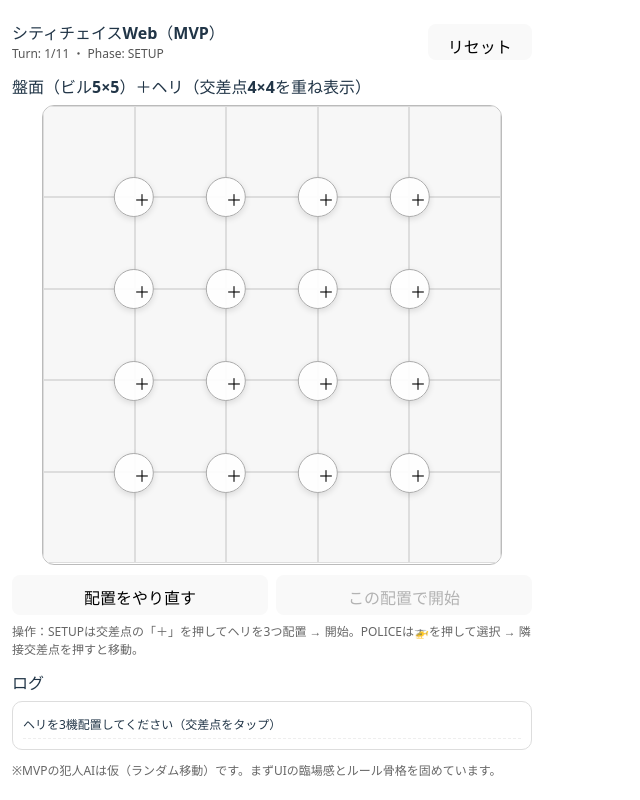
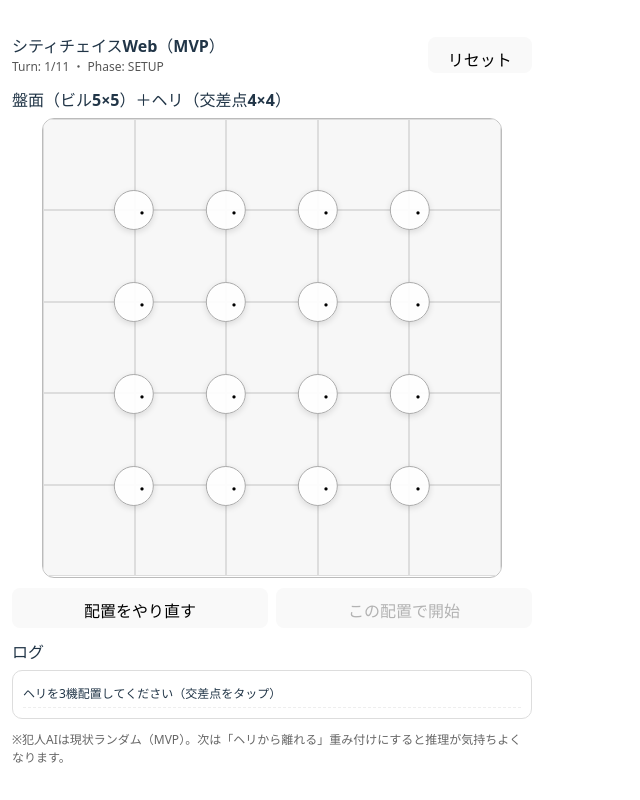
Before and after one commit to ykatoh1024-jpg/citychase-web, a React (Vite) app: page / in a window 1280 px wide. Shown: the whole page, without its empty margins (0-640 px from the left). Built offline with nearby package versions, Linux system fonts and the light colour scheme.

Commit message:
feat: police 3 actions + single-building search

```diff
--- a/src/App.tsx
+++ b/src/App.tsx
@@ -1,11 +1,13 @@
 import { useMemo, useState } from "react";
 
-type Phase = "SETUP" | "CRIMINAL" | "POLICE" | "END";
+type Phase = "SETUP" | "POLICE" | "END";
 type Cell = { r: number; c: number }; // 0..4
-type Node = { r: number; c: number }; // 0..3 (16 nodes / intersections)
+type Node = { r: number; c: number }; // 0..3 (16 intersections)
 
 const GRID = 5; // 5x5 buildings
 const NODE = 4; // 4x4 intersections
+const MAX_TURN = 11;
+const ACTIONS_PER_TURN = 3;
 
 function keyCell(c: Cell) {
   return `${c.r},${c.c}`;
@@ -14,7 +16,8 @@ function keyNode(n: Node) {
   return `${n.r},${n.c}`;
 }
 
-function searchedCells(node: Node): Cell[] {
+// Each node surrounds exactly 4 buildings:
+function surroundingCells(node: Node): Cell[] {
   const { r, c } = node;
   return [
     { r, c },
@@ -45,26 +48,39 @@ function neighbors(n: Node): Node[] {
   return cand.filter(inBoundsNode);
 }
 
+type PoliceMode = "IDLE" | "SEARCH_SELECT";
+
 type GameState = {
   turn: number; // 1..11
   phase: Phase;
 
+  // Setup / police
   helicopters: Node[]; // 3
   selectedHeli: number | null;
 
-  criminalPos: Cell; // secret
+  // Police turn
+  actionsLeft: number; // 3 -> 0
+  mode: PoliceMode;
 
-  visits: Record<string, number[]>; // cell -> [turns visited]
-  revealed: Record<string, boolean>; // cell -> revealed trace?
+  // Criminal (secret)
+  criminalPos: Cell;
+
+  // Criminal visit history: cell -> [turns visited]
+  visits: Record<string, number[]>;
+
+  // Trace revealed: cell -> boolean
+  revealed: Record<string, boolean>;
 
   log: string[];
 };
 
 function randomCell(): Cell {
-  return {
-    r: Math.floor(Math.random() * GRID),
-    c: Math.floor(Math.random() * GRID),
-  };
+  return { r: Math.floor(Math.random() * GRID), c: Math.floor(Math.random() * GRID) };
+}
+
+// MVP criminal: random move each turn (later improve)
+function criminalNextCell(): Cell {
+  return randomCell();
 }
 
 export default function App() {
@@ -73,6 +89,8 @@ export default function App() {
     phase: "SETUP",
     helicopters: [],
     selectedHeli: null,
+    actionsLeft: ACTIONS_PER_TURN,
+    mode: "IDLE",
     criminalPos: randomCell(),
     visits: {},
     revealed: {},
@@ -97,6 +115,8 @@ export default function App() {
       phase: "SETUP",
       helicopters: [],
       selectedHeli: null,
+      actionsLeft: ACTIONS_PER_TURN,
+      mode: "IDLE",
       criminalPos: randomCell(),
       visits: {},
       revealed: {},
@@ -104,7 +124,7 @@ export default function App() {
     });
   }
 
-  // Setup: place/unplace helicopters on nodes
+  // --- Setup: place/unplace helicopters on nodes ---
   function toggleHeli(n: Node) {
     if (state.phase !== "SETUP") return;
 
@@ -145,23 +165,26 @@ export default function App() {
       ...s,
       phase: "POLICE",
       turn: 1,
-      selectedHeli: null,
+      selectedHeli: 0, // default select first helicopter
+      actionsLeft: ACTIONS_PER_TURN,
+      mode: "IDLE",
       criminalPos: c0,
       visits,
-      log: ["犯人が隠れた…", ...s.log],
+      log: ["犯人が隠れた…（警察ターン開始）", ...s.log],
     }));
   }
 
-  // Police: select heli
+  // --- Police: select helicopter (does NOT consume action) ---
   function selectHeli(i: number) {
     if (state.phase !== "POLICE") return;
-    setState((s) => ({ ...s, selectedHeli: i }));
+    setState((s) => ({ ...s, selectedHeli: i, mode: "IDLE" }));
   }
 
-  // Police: move selected heli to neighbor
+  // --- Police action: move selected heli to neighbor (consumes 1 action) ---
   function moveHeli(to: Node) {
     if (state.phase !== "POLICE") return;
     if (state.selectedHeli == null) return;
+    if (state.actionsLeft <= 0) return;
 
     const from = state.helicopters[state.selectedHeli];
     const ok = neighbors(from).some((n) => keyNode(n) === keyNode(to));
@@ -173,61 +196,91 @@ export default function App() {
     setState((s) => ({
       ...s,
       helicopters: next,
-      log: [`T${s.turn}：ヘリを移動`, ...s.log],
+      actionsLeft: s.actionsLeft - 1,
+      mode: "IDLE",
+      log: [`T${s.turn}：移動（残り行動 ${s.actionsLeft - 1}）`, ...s.log],
     }));
   }
 
-  // Police: search using selected heli at its node (surrounding 4 buildings)
-  function search() {
+  // --- Police action: start search selection (does NOT consume action yet) ---
+  function enterSearchMode() {
     if (state.phase !== "POLICE") return;
     if (state.selectedHeli == null) return;
+    if (state.actionsLeft <= 0) return;
+    setState((s) => ({ ...s, mode: "SEARCH_SELECT" }));
+  }
+
+  function cancelSearchMode() {
+    if (state.phase !== "POLICE") return;
+    setState((s) => ({ ...s, mode: "IDLE" }));
+  }
+
+  // --- Police action: choose 1 building among 4 to search (consumes 1 action) ---
+  function searchCell(target: Cell) {
+    if (state.phase !== "POLICE") return;
+    if (state.selectedHeli == null) return;
+    if (state.actionsLeft <= 0) return;
+    if (state.mode !== "SEARCH_SELECT") return;
 
     const node = state.helicopters[state.selectedHeli];
-    const targets = searchedCells(node);
+    const candidates = surroundingCells(node);
+    const isCandidate = candidates.some((c) => c.r === target.r && c.c === target.c);
+    if (!isCandidate) return;
 
-    // arrest check: if criminal current position is among searched 4 buildings
-    const arrested = targets.some(
-      (c) => c.r === state.criminalPos.r && c.c === state.criminalPos.c
-    );
+    // Arrest check: only the selected building counts
+    const arrested = target.r === state.criminalPos.r && target.c === state.criminalPos.c;
     if (arrested) {
       setState((s) => ({
         ...s,
         phase: "END",
-        log: [`T${s.turn}：逮捕！警察の勝ち`, ...s.log],
+        mode: "IDLE",
+        log: [`T${s.turn}：捜索 → 逮捕！警察の勝ち`, ...s.log],
       }));
       return;
     }
 
-    // reveal traces if any visited in past and not revealed yet
+    // Reveal trace if criminal visited this building before
+    const k = keyCell(target);
     const revealed = { ...state.revealed };
-    let foundAny = false;
+    let foundTrace = false;
 
-    for (const c of targets) {
-      const k = keyCell(c);
-      const v = state.visits[k];
-      if (v && v.length > 0 && !revealed[k]) {
-        revealed[k] = true;
-        foundAny = true;
-      }
+    const v = state.visits[k];
+    if (v && v.length > 0 && !revealed[k]) {
+      revealed[k] = true;
+      foundTrace = true;
     }
 
-    // advance turn and move criminal (MVP: random)
-    const nextTurn = state.turn + 1;
+    setState((s) => ({
+      ...s,
+      revealed,
+      actionsLeft: s.actionsLeft - 1,
+      mode: "IDLE",
+      log: [
+        `T${s.turn}：捜索（${foundTrace ? "痕跡あり" : "痕跡なし"}・残り行動 ${s.actionsLeft - 1}）`,
+        ...s.log,
+      ],
+    }));
+  }
 
-    // log search result on current turn
-    const logPrefix = `T${state.turn}：捜索（痕跡${foundAny ? "あり" : "なし"}）`;
+  // --- End police turn (auto when actionsLeft==0, or manually) ---
+  function endPoliceTurn() {
+    if (state.phase !== "POLICE") return;
 
-    if (nextTurn > 11) {
+    // If already at last turn, criminal wins after police finishes?
+    // Standard: if police finishes turn 11 without arrest -> criminal wins.
+    if (state.turn >= MAX_TURN) {
       setState((s) => ({
         ...s,
         phase: "END",
-        revealed,
-        log: [logPrefix, "11ターン逃げ切り：犯人の勝ち", ...s.log],
+        mode: "IDLE",
+        log: ["11ターン逃げ切り：犯人の勝ち", ...s.log],
       }));
       return;
     }
 
-    const cNext = randomCell();
+    // Criminal moves at start of next turn number (turn+1)
+    const nextTurn = state.turn + 1;
+    const cNext = criminalNextCell();
     const visits = { ...state.visits };
     const kNext = keyCell(cNext);
     visits[kNext] = Array.from(new Set([...(visits[kNext] ?? []), nextTurn]));
@@ -237,11 +290,50 @@ export default function App() {
       turn: nextTurn,
       criminalPos: cNext,
       visits,
-      revealed,
-      log: [logPrefix, `T${nextTurn}：犯人が移動した…`, ...s.log],
+      actionsLeft: ACTIONS_PER_TURN,
+      mode: "IDLE",
+      log: [`T${nextTurn}：犯人が移動した…`, `T${nextTurn}：警察ターン開始（行動3）`, ...s.log],
     }));
   }
 
+  // auto-advance when actionsLeft hits 0 (and not in END)
+  if (state.phase === "POLICE" && state.actionsLeft === 0) {
+    // schedule end of turn on next tick to avoid setState during render loop
+    setTimeout(() => {
+      // guard: still same state
+      setState((prev) => {
+        if (prev.phase !== "POLICE" || prev.actionsLeft !== 0) return prev;
+        // end turn
+        const prevState = prev;
+        if (prevState.turn >= MAX_TURN) {
+          return {
+            ...prevState,
+            phase: "END",
+            mode: "IDLE",
+            log: ["11ターン逃げ切り：犯人の勝ち", ...prevState.log],
+          };
+        }
+
+        const nextTurn = prevState.turn + 1;
+        const cNext = criminalNextCell();
+        const visits = { ...prevState.visits };
+        const kNext = keyCell(cNext);
+        visits[kNext] = Array.from(new Set([...(visits[kNext] ?? []), nextTurn]));
+
+        return {
+          ...prevState,
+          turn: nextTurn,
+          criminalPos: cNext,
+          visits,
+          actionsLeft: ACTIONS_PER_TURN,
+          mode: "IDLE",
+          log: [`T${nextTurn}：犯人が移動した…`, `T${nextTurn}：警察ターン開始（行動3）`, ...prevState.log],
+        };
+      });
+    }, 0);
+  }
+
+  // --- UI helpers ---
   function cellStyle(c: Cell): React.CSSProperties {
     const k = keyCell(c);
     const isRevealed = !!state.revealed[k];
@@ -253,15 +345,26 @@ export default function App() {
       display: "flex",
       alignItems: "center",
       justifyContent: "center",
-      fontSize: 12,
       userSelect: "none",
       background: "#f7f7f7",
     };
 
+    // If in search selection mode, highlight only candidates
+    if (state.phase === "POLICE" && state.mode === "SEARCH_SELECT" && state.selectedHeli != null) {
+      const node = state.helicopters[state.selectedHeli];
+      const cand = surroundingCells(node);
+      const isCand = cand.some((x) => x.r === c.r && x.c === c.c);
+      if (isCand) {
+        base.outline = "2px solid dodgerblue";
+        base.background = "#ffffff";
+        base.cursor = "pointer";
+      } else {
+        base.opacity = 0.5;
+      }
+    }
+
     if (isRevealed && first != null) {
       base.background = traceColor(first);
-      base.color = first === 1 ? "#000" : "#fff";
-      base.fontWeight = 800;
     }
 
     return base;
@@ -275,7 +378,8 @@ export default function App() {
         <div>
           <div style={{ fontWeight: 900 }}>シティチェイスWeb（MVP）</div>
           <div style={{ fontSize: 12, color: "#555" }}>
-            Turn: {state.turn}/11 ・ Phase: {state.phase}
+            Turn: {state.turn}/{MAX_TURN} ・ Phase: {state.phase}
+            {state.phase === "POLICE" ? ` ・ 行動残り: ${state.actionsLeft}` : ""}
           </div>
         </div>
         <button onClick={reset} style={{ height: 36 }}>
@@ -287,7 +391,7 @@ export default function App() {
         {/* Board + Helicopters overlay */}
         <section>
           <div style={{ fontWeight: 700, marginBottom: 6 }}>
-            盤面（ビル5×5）＋ヘリ（交差点4×4を重ね表示）
+            盤面（ビル5×5）＋ヘリ（交差点4×4）
           </div>
 
           <div
@@ -316,12 +420,15 @@ export default function App() {
             >
               {allCells.map((c) => {
                 const k = keyCell(c);
-                const turns = state.visits[k] ?? [];
-                const first = turns.length ? Math.min(...turns) : null;
+                const onClick = () => {
+                  if (state.phase === "POLICE" && state.mode === "SEARCH_SELECT") {
+                    searchCell(c);
+                  }
+                };
 
                 return (
-                  <div key={k} style={cellStyle(c)}>
-                    {state.revealed[k] && first != null ? `痕跡T${first}` : ""}
+                  <div key={k} style={cellStyle(c)} onClick={onClick}>
+                    {/* 痕跡ターン番号は表示しない（色だけ） */}
                   </div>
                 );
               })}
@@ -342,13 +449,16 @@ export default function App() {
                 if (state.phase === "SETUP") return toggleHeli(n);
                 if (state.phase !== "POLICE") return;
 
+                // selecting a helicopter does not consume action
                 if (placedIndex >= 0) return selectHeli(placedIndex);
+
+                // move consumes 1 action (only if neighbor)
                 moveHeli(n);
               };
 
-              // Show movement hint: highlight neighbor nodes when a heli is selected
+              // movement hint: highlight neighbor nodes when a heli is selected & actions left
               let isMoveCandidate = false;
-              if (state.phase === "POLICE" && state.selectedHeli != null && !placed) {
+              if (state.phase === "POLICE" && state.selectedHeli != null && state.actionsLeft > 0) {
                 const from = state.helicopters[state.selectedHeli];
                 isMoveCandidate = neighbors(from).some((x) => keyNode(x) === k);
               }
@@ -365,7 +475,12 @@ export default function App() {
                     width: 40,
                     height: 40,
                     borderRadius: 999,
-                    border: placed ? "2px solid #000" : isMoveCandidate ? "2px solid dodgerblue" : "1px solid #aaa",
+                    border:
+                      placed
+                        ? "2px solid #000"
+                        : isMoveCandidate
+                        ? "2px solid dodgerblue"
+                        : "1px solid #aaa",
                     background: placed ? "#f2f2f2" : "rgba(255,255,255,0.92)",
                     boxShadow: "0 2px 6px rgba(0,0,0,0.12)",
                     fontSize: 16,
@@ -374,9 +489,15 @@ export default function App() {
                     cursor: "pointer",
                   }}
                   aria-label={`node-${n.r}-${n.c}`}
-                  title={state.phase === "SETUP" ? "ヘリを配置/解除" : placed ? "ヘリを選択" : "移動先"}
+                  title={
+                    state.phase === "SETUP"
+                      ? "ヘリを配置/解除"
+                      : placed
+                      ? "ヘリを選択"
+                      : "移動先（隣接のみ）"
+                  }
                 >
-                  {placed ? `🚁${placedIndex + 1}` : "＋"}
+                  {placed ? `🚁${placedIndex + 1}` : "・"}
                 </button>
               );
             })}
@@ -405,20 +526,43 @@ export default function App() {
           )}
 
           {state.phase === "POLICE" && (
-            <div style={{ display: "flex", gap: 8, marginTop: 10 }}>
+            <div style={{ display: "grid", gap: 8, marginTop: 10 }}>
+              <div style={{ fontSize: 12, color: "#666" }}>
+                ルール：1ターンに行動3回（移動 or 捜索）。捜索は周囲4ビルから1つ選択。
+              </div>
+
+              <div style={{ display: "flex", gap: 8 }}>
+                <button
+                  disabled={state.selectedHeli == null || state.actionsLeft <= 0}
+                  onClick={enterSearchMode}
+                  style={{ flex: 1, height: 44, fontWeight: 900 }}
+                >
+                  捜索する（1行動）
+                </button>
+
+                <button
+                  disabled={state.mode !== "SEARCH_SELECT"}
+                  onClick={cancelSearchMode}
+                  style={{ width: 120, height: 44 }}
+                >
+                  捜索取消
+                </button>
+              </div>
+
               <button
-                disabled={state.selectedHeli == null}
-                onClick={search}
-                style={{ flex: 1, height: 44, fontWeight: 900 }}
+                onClick={endPoliceTurn}
+                disabled={state.phase !== "POLICE"}
+                style={{ height: 40 }}
               >
-                捜索する（周囲4ビル）
+                ターン終了（残り行動を捨てる）
               </button>
+
+              <div style={{ marginTop: 2, fontSize: 12, color: "#666" }}>
+                操作：🚁をタップで選択（行動消費なし）→ 隣接交差点をタップで移動（1行動）。
+                「捜索する」を押すと青枠の4ビルが選べます（1行動）。
+              </div>
             </div>
           )}
-
-          <div style={{ marginTop: 8, fontSize: 12, color: "#666" }}>
-            操作：SETUPは交差点の「＋」を押してヘリを3つ配置 → 開始。POLICEは🚁を押して選択 → 隣接交差点を押すと移動。
-          </div>
         </section>
 
         {/* Log */}
@@ -451,7 +595,7 @@ export default function App() {
       </main>
 
       <footer style={{ marginTop: 12, fontSize: 12, color: "#666" }}>
-        ※MVPの犯人AIは仮（ランダム移動）です。まずUIの臨場感とルール骨格を固めています。
+        ※犯人AIは現状ランダム（MVP）。次は「ヘリから離れる」重み付けにすると推理が気持ちよくなります。
       </footer>
     </div>
   );
```
